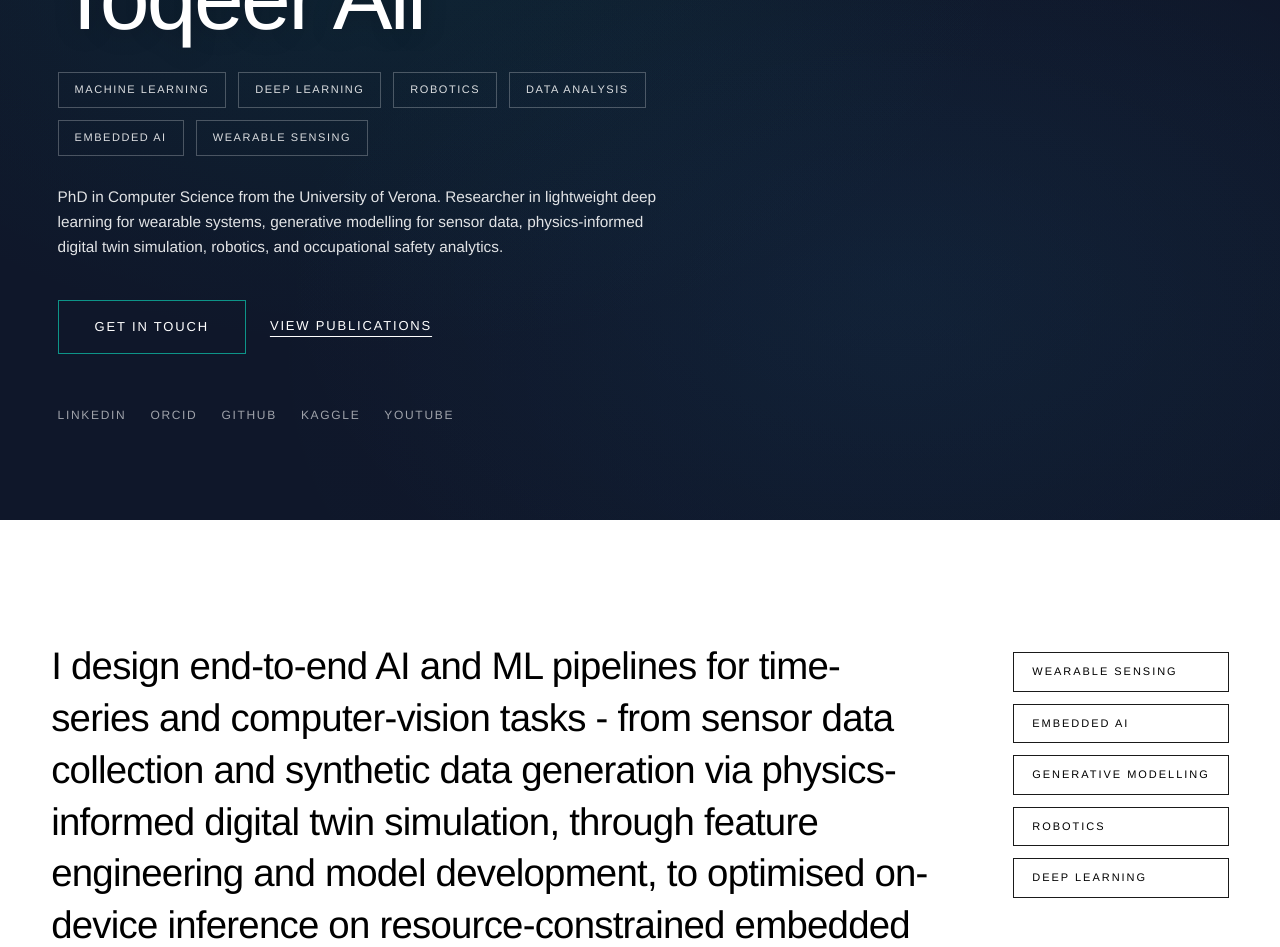
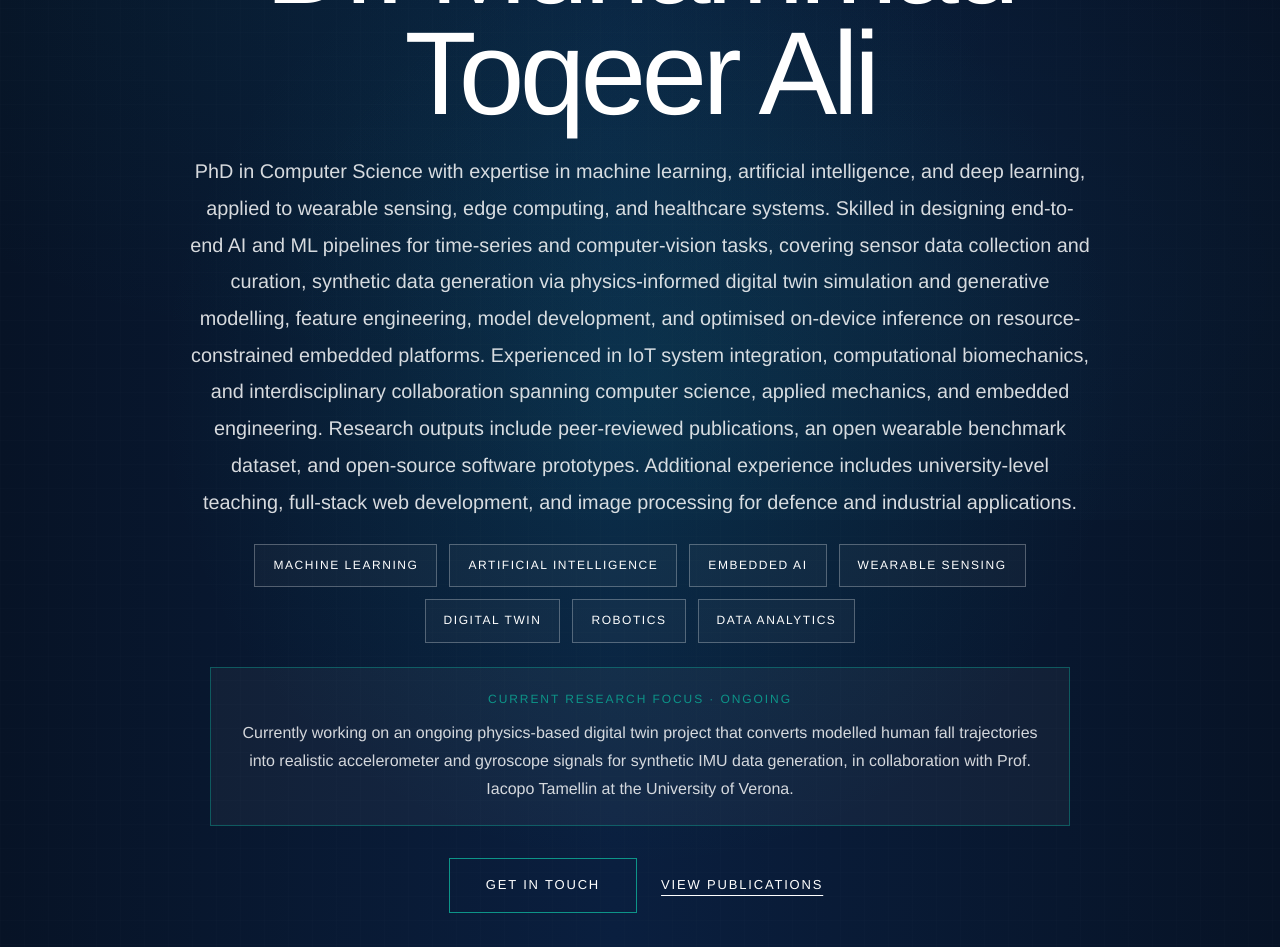
Before and after one commit to muhammadtoqeerali/Dr_Toqeer_Ali_Profile, a React (Vite) app: page / in a window 1280 px wide. Shown: the part 280-1227 px from the top of the page. Built offline with nearby package versions, Linux system fonts and the light colour scheme; what @trpc/react-query would draw is missing.

Commit message:
Center hero section and remove extra profile block

```diff
--- a/src/App.tsx
+++ b/src/App.tsx
@@ -56,7 +56,7 @@ function App() {
           ) : (
             <main>
               <Spatial />
-              <Philosophy />
+
               <Education />
               <Publications />
               <Works scrollRef={scrollRef} onSelectProject={handleSelectProject} />
--- a/src/sections/Spatial.tsx
+++ b/src/sections/Spatial.tsx
@@ -1,6 +1,8 @@
 import { useEffect, useRef, useState } from 'react'
 import gsap from 'gsap'
 import { ScrollTrigger } from 'gsap/ScrollTrigger'
+
+gsap.registerPlugin(ScrollTrigger)
 
 const socialLinks = [
   { label: 'LinkedIn', url: 'https://linkedin.com' },
@@ -12,19 +14,24 @@ const socialLinks = [
 
 const expertiseTags = [
   'Machine Learning',
-  'Deep Learning',
-  'Robotics',
-  'Data Analysis',
+  'Artificial Intelligence',
   'Embedded AI',
   'Wearable Sensing',
+  'Digital Twin',
+  'Robotics',
+  'Data Analytics',
 ]
 
-gsap.registerPlugin(ScrollTrigger)
+const profileText =
+  'PhD in Computer Science with expertise in machine learning, artificial intelligence, and deep learning, applied to wearable sensing, edge computing, and healthcare systems. Skilled in designing end-to-end AI and ML pipelines for time-series and computer-vision tasks, covering sensor data collection and curation, synthetic data generation via physics-informed digital twin simulation and generative modelling, feature engineering, model development, and optimised on-device inference on resource-constrained embedded platforms. Experienced in IoT system integration, computational biomechanics, and interdisciplinary collaboration spanning computer science, applied mechanics, and embedded engineering. Research outputs include peer-reviewed publications, an open wearable benchmark dataset, and open-source software prototypes. Additional experience includes university-level teaching, full-stack web development, and image processing for defence and industrial applications.'
+
+const ongoingText =
+  'Currently working on an ongoing physics-based digital twin project that converts modelled human fall trajectories into realistic accelerometer and gyroscope signals for synthetic IMU data generation, in collaboration with Prof. Iacopo Tamellin at the University of Verona.'
 
 export default function HeroSection() {
-  const sectionRef = useRef<HTMLElement>(null)
-  const contentRef = useRef<HTMLDivElement>(null)
-  const [hovered, setHovered] = useState(false)
+  const sectionRef = useRef<HTMLElement | null>(null)
+  const contentRef = useRef<HTMLDivElement | null>(null)
+  const [hovered, setHovered] = useState<'contact' | 'publications' | null>(null)
 
   useEffect(() => {
     const section = sectionRef.current
@@ -33,29 +40,36 @@ export default function HeroSection() {
 
     const ctx = gsap.context(() => {
       gsap.from(content.children, {
-        y: 40,
+        y: 36,
         opacity: 0,
-        duration: 1.1,
-        stagger: 0.18,
+        duration: 1,
+        stagger: 0.12,
         ease: 'power3.out',
-        delay: 0.4,
+        delay: 0.25,
       })
     }, section)
 
     return () => ctx.revert()
   }, [])
 
+  const scrollToSection = (selector: string) => {
+    document.querySelector(selector)?.scrollIntoView({ behavior: 'smooth' })
+  }
+
   return (
     <section
-      id="hero-top"
       ref={sectionRef}
       style={{
         position: 'relative',
-        width: '100%',
-        height: '100vh',
-        minHeight: '640px',
+        minHeight: '100vh',
+        display: 'flex',
+        alignItems: 'center',
+        justifyContent: 'center',
         overflow: 'hidden',
-        backgroundColor: '#0f172a',
+        padding: '140px clamp(20px, 4vw, 60px) 90px',
+        background:
+          'linear-gradient(90deg, #071326 0%, #0a1f3f 48%, #071326 100%)',
+        borderBottom: '1px solid rgba(255,255,255,0.12)',
       }}
     >
       <div
@@ -63,7 +77,8 @@ export default function HeroSection() {
           position: 'absolute',
           inset: 0,
           background:
-            'radial-gradient(ellipse at 30% 20%, rgba(13,148,136,0.08) 0%, transparent 50%), radial-gradient(ellipse at 70% 80%, rgba(56,189,248,0.05) 0%, transparent 50%)',
+            'radial-gradient(circle at center, rgba(13,148,136,0.14), transparent 52%)',
+          pointerEvents: 'none',
         }}
       />
 
@@ -71,8 +86,11 @@ export default function HeroSection() {
         style={{
           position: 'absolute',
           inset: 0,
-          background:
-            'linear-gradient(180deg, rgba(15,23,42,0.6) 0%, rgba(15,23,42,0.2) 35%, rgba(15,23,42,0.6) 100%)',
+          opacity: 0.16,
+          backgroundImage:
+            'linear-gradient(rgba(255,255,255,0.06) 1px, transparent 1px), linear-gradient(90deg, rgba(255,255,255,0.06) 1px, transparent 1px)',
+          backgroundSize: '24px 24px',
+          pointerEvents: 'none',
         }}
       />
 
@@ -80,38 +98,36 @@ export default function HeroSection() {
         ref={contentRef}
         style={{
           position: 'relative',
-          zIndex: 2,
+          zIndex: 1,
           width: '100%',
-          height: '100%',
+          maxWidth: '980px',
           display: 'flex',
           flexDirection: 'column',
-          alignItems: 'flex-start',
-          justifyContent: 'center',
-          gap: '28px',
-          padding: '0 clamp(32px, 4.5vw, 72px)',
+          alignItems: 'center',
+          textAlign: 'center',
+          gap: '24px',
         }}
       >
-        <span
+        <div
           style={{
-            fontSize: '12px',
-            fontWeight: 500,
-            letterSpacing: '0.28em',
-            color: 'rgba(13,148,136,0.9)',
+            fontSize: '13px',
+            letterSpacing: '0.24em',
             textTransform: 'uppercase',
+            color: '#0d9488',
+            lineHeight: 1.8,
           }}
         >
-          Machine Learning / Deep Learning / Robotics / Data Analysis
-        </span>
+          Machine Learning / Embedded AI / Wearable Sensing / Digital Twin / Robotics / Data Analytics
+        </div>
 
         <h1
           style={{
-            fontSize: 'clamp(44px, 7vw, 108px)',
+            margin: 0,
+            color: '#ffffff',
+            fontSize: 'clamp(64px, 10vw, 118px)',
+            lineHeight: 0.94,
             fontWeight: 400,
-            letterSpacing: '-0.03em',
-            lineHeight: 1.02,
-            color: '#ffffff',
-            maxWidth: '920px',
-            textShadow: '0 2px 24px rgba(0,0,0,0.25)',
+            letterSpacing: '-0.04em',
           }}
         >
           Dr. Muhammad
@@ -119,19 +135,38 @@ export default function HeroSection() {
           Toqeer Ali
         </h1>
 
-        <div style={{ display: 'flex', gap: '12px', flexWrap: 'wrap', maxWidth: '700px' }}>
+        <p
+          style={{
+            maxWidth: '900px',
+            margin: 0,
+            color: 'rgba(255,255,255,0.84)',
+            fontSize: 'clamp(17px, 1.55vw, 22px)',
+            lineHeight: 1.85,
+          }}
+        >
+          {profileText}
+        </p>
+
+        <div
+          style={{
+            display: 'flex',
+            flexWrap: 'wrap',
+            justifyContent: 'center',
+            gap: '12px',
+            maxWidth: '860px',
+          }}
+        >
           {expertiseTags.map((tag) => (
             <span
               key={tag}
               style={{
-                fontSize: '11px',
-                fontWeight: 500,
-                letterSpacing: '0.14em',
-                color: 'rgba(255,255,255,0.85)',
-                padding: '8px 16px',
-                border: '1px solid rgba(255,255,255,0.25)',
+                border: '1px solid rgba(255,255,255,0.28)',
+                color: '#ffffff',
+                padding: '11px 18px',
+                fontSize: '12px',
+                letterSpacing: '0.13em',
                 textTransform: 'uppercase',
-                whiteSpace: 'nowrap',
+                backgroundColor: 'rgba(255,255,255,0.03)',
               }}
             >
               {tag}
@@ -139,32 +174,59 @@ export default function HeroSection() {
           ))}
         </div>
 
-        <p
+        <div
           style={{
-            fontSize: 'clamp(15px, 1.2vw, 18px)',
-            fontWeight: 300,
-            lineHeight: 1.65,
-            color: 'rgba(255,255,255,0.88)',
-            maxWidth: '620px',
+            width: '100%',
+            maxWidth: '860px',
+            border: '1px solid rgba(13,148,136,0.5)',
+            backgroundColor: 'rgba(255,255,255,0.04)',
+            padding: '22px 24px',
           }}
         >
-          PhD in Computer Science from the University of Verona. Researcher in
-          lightweight deep learning for wearable systems, generative modelling
-          for sensor data, physics-informed digital twin simulation, robotics, and
-          occupational safety analytics.
-        </p>
+          <div
+            style={{
+              color: '#0d9488',
+              fontSize: '12px',
+              letterSpacing: '0.16em',
+              textTransform: 'uppercase',
+              marginBottom: '10px',
+            }}
+          >
+            Current research focus · ongoing
+          </div>
 
-        <div style={{ display: 'flex', gap: '16px', marginTop: '12px', flexWrap: 'wrap' }}>
+          <p
+            style={{
+              margin: 0,
+              color: 'rgba(255,255,255,0.82)',
+              fontSize: '16px',
+              lineHeight: 1.75,
+            }}
+          >
+            {ongoingText}
+          </p>
+        </div>
+
+        <div
+          style={{
+            display: 'flex',
+            flexWrap: 'wrap',
+            justifyContent: 'center',
+            gap: '16px',
+            marginTop: '8px',
+          }}
+        >
           <button
-            onClick={() => document.querySelector('#contact')?.scrollIntoView({ behavior: 'smooth' })}
-            onMouseEnter={() => setHovered(true)}
-            onMouseLeave={() => setHovered(false)}
+            onClick={() => scrollToSection('#contact')}
+            onMouseEnter={() => setHovered('contact')}
+            onMouseLeave={() => setHovered(null)}
             style={{
               fontSize: '13px',
               fontWeight: 500,
               letterSpacing: '0.14em',
-              color: hovered ? '#0f172a' : '#ffffff',
-              backgroundColor: hovered ? '#0d9488' : 'transparent',
+              color: hovered === 'contact' ? '#0f172a' : '#ffffff',
+              backgroundColor:
+                hovered === 'contact' ? '#0d9488' : 'transparent',
               border: '1px solid #0d9488',
               padding: '16px 36px',
               cursor: 'pointer',
@@ -175,12 +237,11 @@ export default function HeroSection() {
           >
             Get in Touch
           </button>
-          <a
-            href="#publications"
-            onClick={(e) => {
-              e.preventDefault()
-              document.querySelector('#publications')?.scrollIntoView({ behavior: 'smooth' })
-            }}
+
+          <button
+            onClick={() => scrollToSection('#publications')}
+            onMouseEnter={() => setHovered('publications')}
+            onMouseLeave={() => setHovered(null)}
             style={{
               fontSize: '13px',
               fontWeight: 500,
@@ -197,15 +258,16 @@ export default function HeroSection() {
             }}
           >
             View Publications
-          </a>
+          </button>
         </div>
 
         <div
           style={{
             display: 'flex',
-            gap: '24px',
-            marginTop: '24px',
             flexWrap: 'wrap',
+            justifyContent: 'center',
+            gap: '18px',
+            marginTop: '8px',
           }}
         >
           {socialLinks.map((link) => (
@@ -213,17 +275,19 @@ export default function HeroSection() {
               key={link.label}
               href={link.url}
               target="_blank"
-              rel="noopener noreferrer"
+              rel="noreferrer"
               style={{
+                color: 'rgba(255,255,255,0.65)',
                 fontSize: '12px',
-                letterSpacing: '0.14em',
-                color: 'rgba(255,255,255,0.6)',
+                letterSpacing: '0.16em',
                 textTransform: 'uppercase',
                 textDecoration: 'none',
                 transition: 'color 0.25s ease',
               }}
               onMouseEnter={(e) => (e.currentTarget.style.color = '#0d9488')}
-              onMouseLeave={(e) => (e.currentTarget.style.color = 'rgba(255,255,255,0.6)')}
+              onMouseLeave={(e) =>
+                (e.currentTarget.style.color = 'rgba(255,255,255,0.65)')
+              }
             >
               {link.label}
             </a>
```
